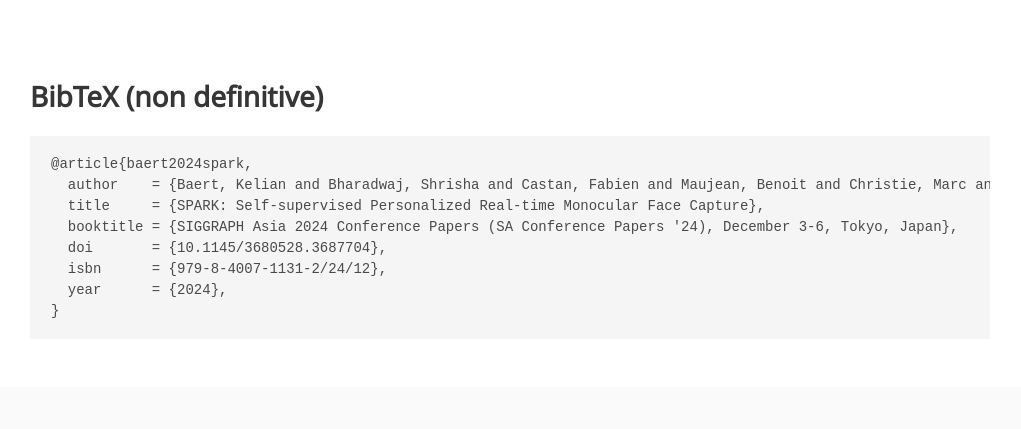
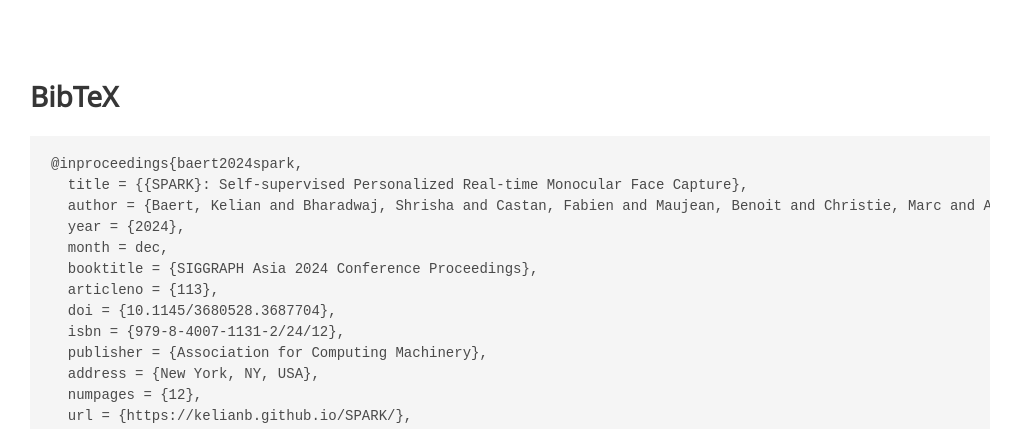
Before and after one commit to KelianB/SPARK, a plain HTML site: page index.html in a window 1280 px wide. Shown: the part 3046-3475 px from the top of the page, without its empty margins (130-1151 px from the left). Drawn offline with nearby package versions, Linux system fonts and the light colour scheme; some icons are missing; a web font is replaced by a local one.

Commit message:
update bibtex

```diff
--- a/index.html
+++ b/index.html
@@ -300,14 +300,20 @@
   <!-- TODO update bibtex (journal) -->
   <section class="section" id="BibTeX">
     <div class="container is-max-desktop content">
-      <h2 class="title">BibTeX (non definitive)</h2>
-      <pre><code>@article{baert2024spark,
-  author    = {Baert, Kelian and Bharadwaj, Shrisha and Castan, Fabien and Maujean, Benoit and Christie, Marc and Abrevaya, Victoria and Boukhayma, Adnane},
-  title     = {SPARK: Self-supervised Personalized Real-time Monocular Face Capture},
-  booktitle = {SIGGRAPH Asia 2024 Conference Papers (SA Conference Papers '24), December 3-6, Tokyo, Japan},
-  doi       = {10.1145/3680528.3687704},
-  isbn      = {979-8-4007-1131-2/24/12},
-  year      = {2024},
+      <h2 class="title">BibTeX</h2>
+      <pre><code>@inproceedings{baert2024spark,
+  title = {{SPARK}: Self-supervised Personalized Real-time Monocular Face Capture},
+  author = {Baert, Kelian and Bharadwaj, Shrisha and Castan, Fabien and Maujean, Benoit and Christie, Marc and Abrevaya, Victoria and Boukhayma, Adnane},
+  year = {2024},
+  month = dec,
+  booktitle = {SIGGRAPH Asia 2024 Conference Proceedings},
+  articleno = {113},
+  doi = {10.1145/3680528.3687704},
+  isbn = {979-8-4007-1131-2/24/12},
+  publisher = {Association for Computing Machinery},
+  address = {New York, NY, USA},
+  numpages = {12},
+  url = {https://kelianb.github.io/SPARK/},
 }</code></pre>
     </div>
   </section>
```
Also changed, not shown: 1 other file.
